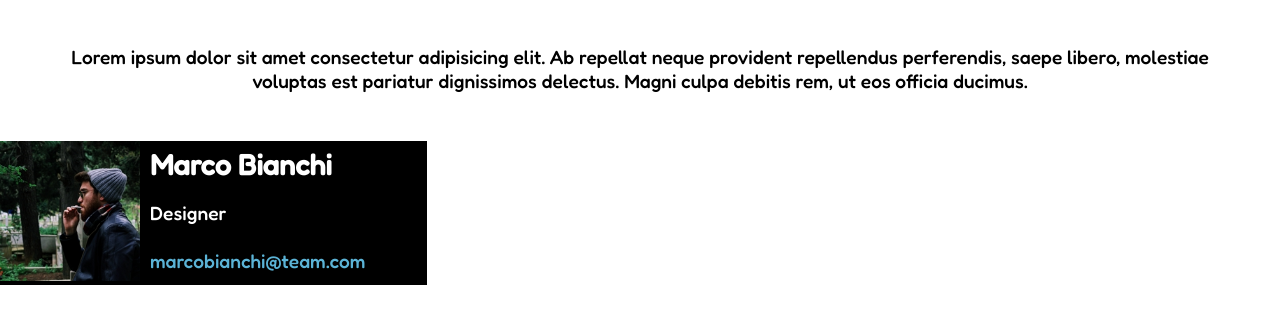
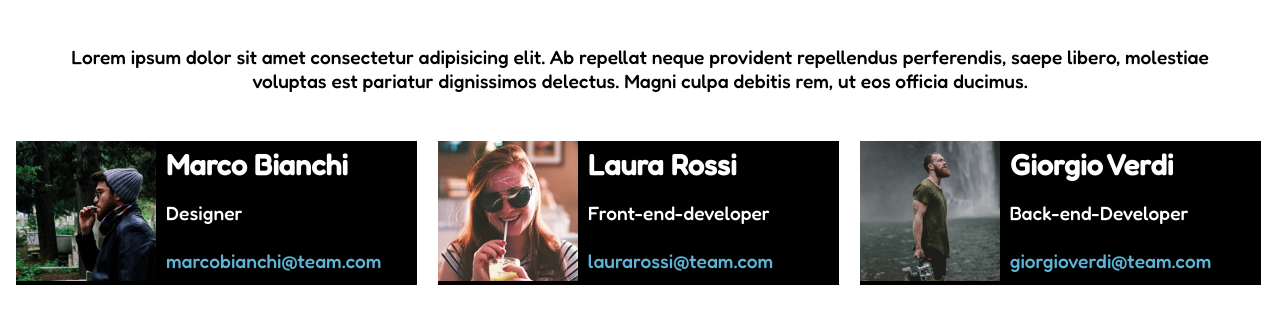
Before and after one commit to Deltafortal/html-css-float-cards, a plain HTML site: page index.html in a window 1280 px wide. Shown: the part 93-416 px from the top of the page. Drawn offline with Linux system fonts and the light colour scheme; a web font is replaced by a local one.

Commit message:
Completed first row

```diff
--- a/css/style.css
+++ b/css/style.css
@@ -9,8 +9,8 @@
 /* Root */
 
 :root {
-    --title: #E53170;
-    --link: #5BB3D6;
+    --title-color: #E53170;
+    --link-color: #5BB3D6;
 }
 
 /* Utilities */
@@ -31,15 +31,18 @@ body {
 .container {
     max-width: 1600px;
     margin:auto;
-    text-align: center;
 }
 
 /* Header */
 
+header {
+    text-align: center;
+}
+
 h1 {
     margin-top: 2rem;
     font-size: 3rem;
-    color: var(--title);
+    color: var(--title-color);
 }
 
 p {
@@ -52,9 +55,10 @@ p {
 .card {
     color:white;
     background-color: black;
-    width: calc(100% / 3);
+    width: calc(100% / 3 - 1.6rem);
     line-height: 3rem;
-    text-align: left;
+    display: inline-block;
+    margin-left: 1rem;
 
 }
 
@@ -70,5 +74,5 @@ img {
 
 a {
     text-decoration: none;
-    color: var(--link);
+    color: var(--link-color);
 }
--- a/index.html
+++ b/index.html
@@ -34,6 +34,21 @@
                     <a href="#">marcobianchi@team.com</a>
                 </div>
 
+                <div class="card clearfix">
+                    <img src="img/female1.png" alt="Laura Rossi">
+                    <h2>Laura Rossi</h2>
+                    <div>Front-end-developer</div>
+                    <a href="#">laurarossi@team.com</a>
+                </div>
+
+                <div class="card clearfix">
+                    <img src="img/male2.png" alt="Giorgio Verdi">
+                    <h2>Giorgio Verdi</h2>
+                    <div>Back-end-Developer</div>
+                    <a href="#">giorgioverdi@team.com</a>
+                </div>
+
+
             </div>
         </main>
 
```
